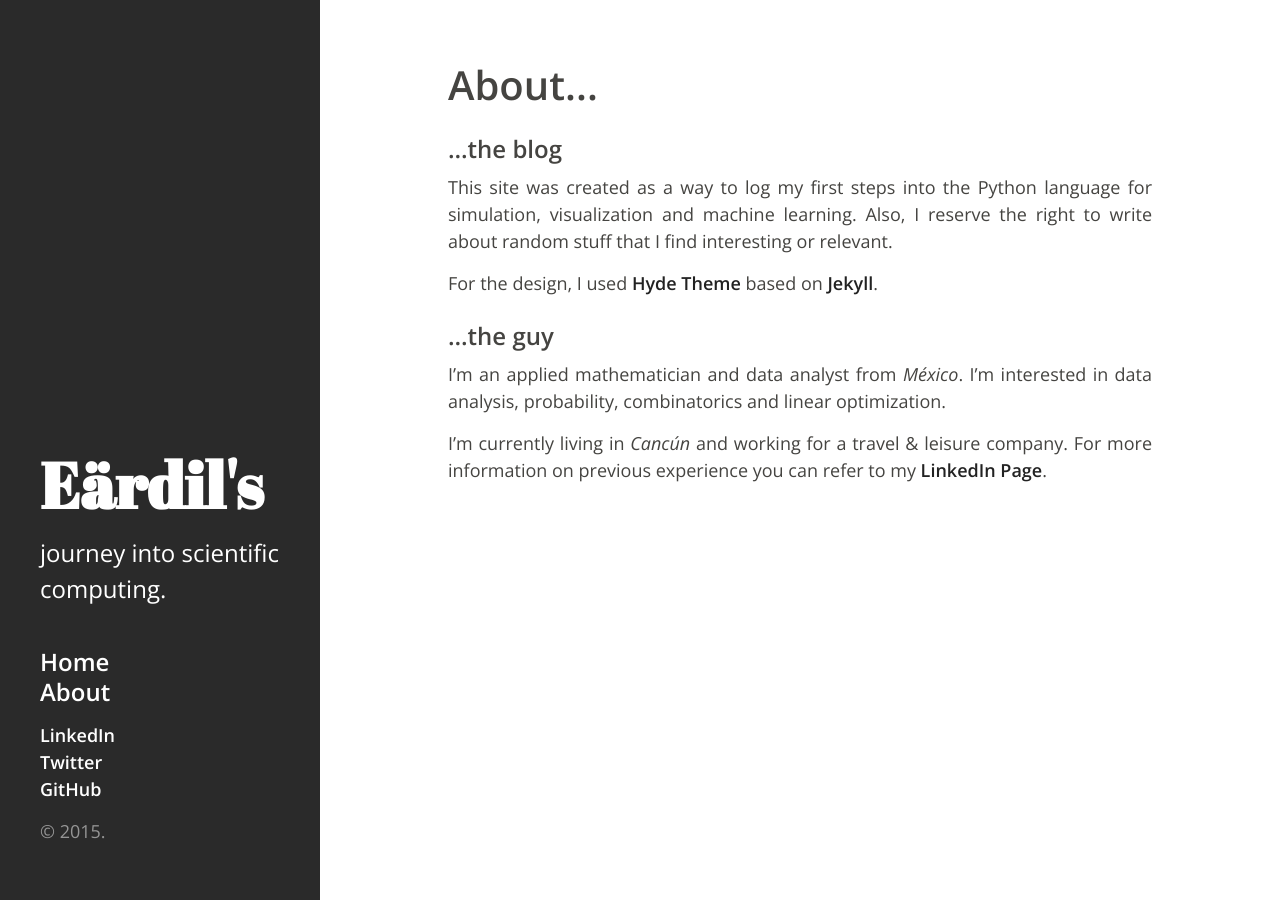
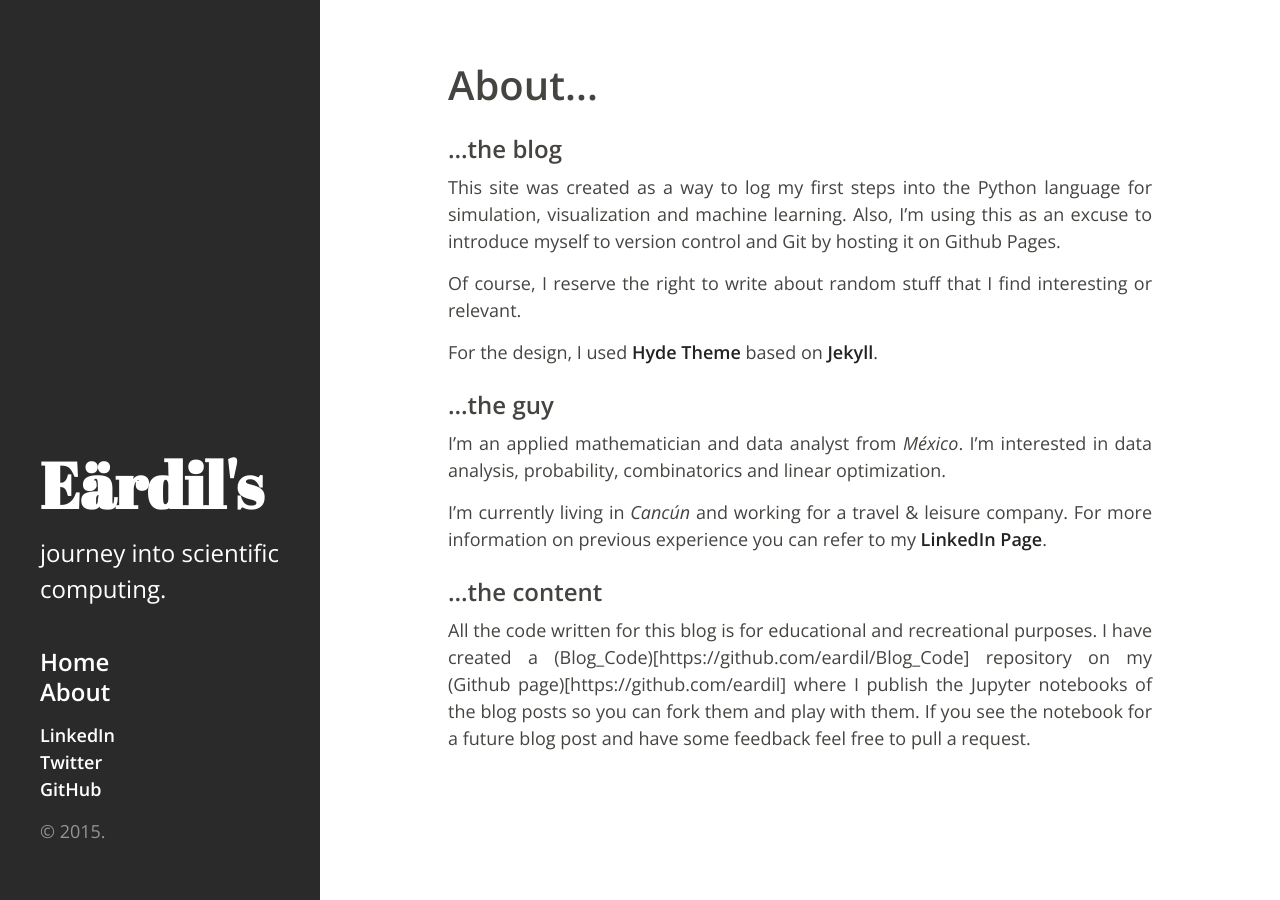
Before and after one commit to eardil/eardil.github.io, a Jekyll site: the page built from about.md, in a window 1280 px wide. Built offline with Jekyll 4.4.1, drawn with Linux system fonts in a browser that asks for light colours; Markdown is read by kramdown in place of the engine named in the settings.

Commit message:
Más detalles

```diff
--- a/about.md
+++ b/about.md
@@ -4,12 +4,16 @@ title: About...
 ---
 
 ### ...the blog
-This site was created as a way to log my first steps into the Python language for simulation, visualization and machine learning. Also, I reserve the right to write about random stuff that I find interesting or relevant.
+This site was created as a way to log my first steps into the Python language for simulation, visualization and machine learning. Also, I'm using this as an excuse to introduce myself to version control and Git by hosting it on Github Pages.
+
+Of course, I reserve the right to write about random stuff that I find interesting or relevant.
 
 For the design, I used [Hyde Theme](http://mdo.github.io/hyde) based on [Jekyll](http://jekyllrb.com).
 
 ### ...the guy
-
 I'm an applied mathematician and data analyst from *México*. I'm interested in data analysis, probability, combinatorics and linear optimization.
 
 I'm currently living in *Cancún* and working for a travel & leisure company. For more information on previous experience you can refer to my [LinkedIn Page](https://www.linkedin.com/in/isimonin).
+
+### ...the content
+All the code written for this blog is for educational and recreational purposes. I have created a (Blog_Code)[https://github.com/eardil/Blog_Code] repository on my (Github page)[https://github.com/eardil] where I publish the Jupyter notebooks of the blog posts so you can fork them and play with them. If you see the notebook for a future blog post and have some feedback feel free to pull a request.
```
